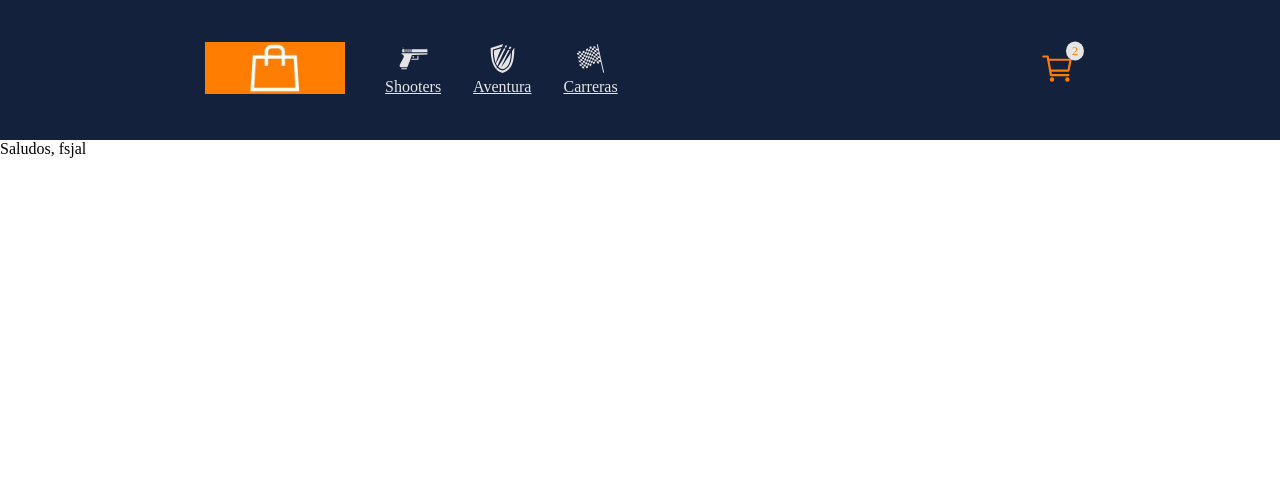
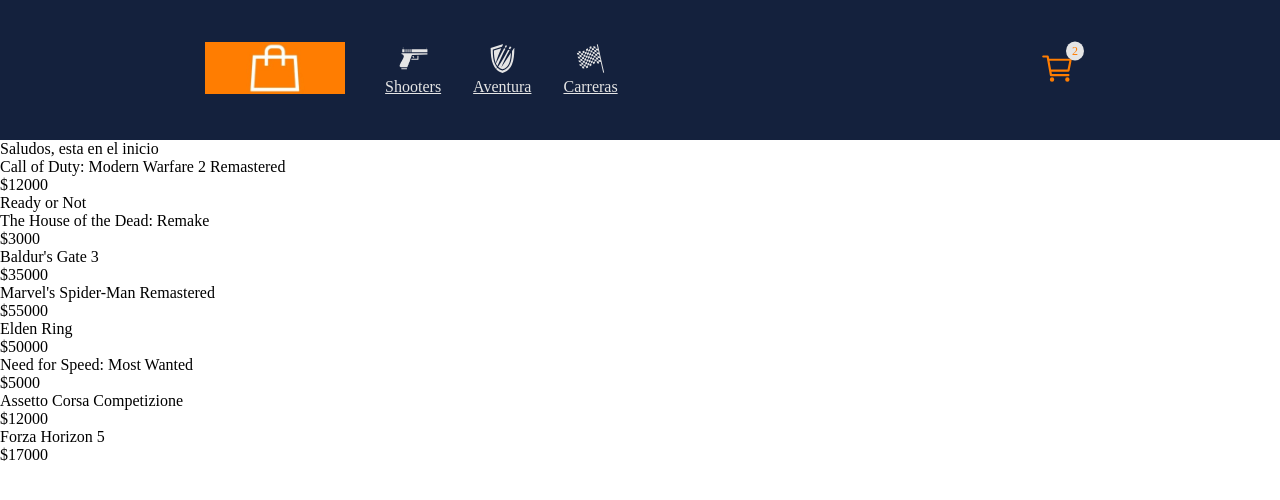
Before and after one commit to polter94/preEntrega1-ReactJS-Julio, a React (Vite) app: page / in a window 1280 px wide. Shown: the top 500 px of the page. Built offline with nearby package versions, Linux system fonts and the light colour scheme.

Commit message:
se rompen varias cosas tratando de implementar ItemList e Item

```diff
--- a/src/App.jsx
+++ b/src/App.jsx
@@ -10,12 +10,12 @@
     <Navbar />
 
     <Routes>
-      <Route path="/" element={<ItemListContainer saludo="fsjal"/>} />
-      <Route path="/categorias/:idCategoria" element={ <ItemListContainer saludo={" se ingreso a una ruta"} /> } />
+      <Route path="/" element={<ItemListContainer saludo="Saludos, esta en el inicio"/>} />
+      <Route path="/categorias/:idCategoria" element={ <ItemListContainer saludo={" se ingreso a la ruta: ???"}/> } />
     </Routes>
 
     </BrowserRouter>
   )
 }
 
-export default App
+export default App;
--- a/src/components/ItemListContainer/ItemListContainer.jsx
+++ b/src/components/ItemListContainer/ItemListContainer.jsx
@@ -1,9 +1,35 @@
+import { useState , useEffect } from "react"
+import obtenerProductos from "../../data/data"
+
 const itemListContainer = ( { saludo } ) => {
+  const [productos, setProductos] = useState([]);
+
+  useEffect (() => {
+    obtenerProductos()
+    .then ((respuesta) => {
+      setProductos (respuesta);
+    })
+    .catch ((error) => {
+      console.error(error);
+    })
+    .finally (() => {
+      console.log("promesa prometida");
+    });
+  }, []);
+
   return (
     <div>
-        <p>Saludos, {saludo}</p>
+        <p>{saludo}</p>
+        {
+          productos.map( (producto) => (
+            <div key={producto.id}>
+              {/* <img src={producto.cover} alt="" /> */}
+              <p>{producto.title}</p>
+              <p>{producto.price}</p>
+            </div> ) )
+        }
     </div>
   )
 }
 
-export default itemListContainer
+export default itemListContainer;
--- a/src/data/data.js
+++ b/src/data/data.js
@@ -2,88 +2,88 @@
     {
         id: "101" ,
         title: "Call of Duty: Modern Warfare 2 Remastered " ,
-        desc: "fjasdklvaienvonasdvkbhawvibaw;viuawilvugwligywsig" ,
-        price: "" ,
+        desc: "" ,
+        price: "$12000" ,
         category: "shooter" ,
         stock: "" ,
-        cover:
-    }
+        cover: ""
+    },
 
     {
         id: "102" ,
         title: "Ready or Not" ,
-        desc: " it to make a type specimen book. It has survived not only five centuries, but also the leap into electronic typesetting, remaining essentially unc" ,
+        desc: "$7000" ,
         price: "" ,
         category: "shooter" ,
         stock: "" ,
         cover: ""
-    }
+    },
 
     {
         id: "103" ,
         title: "The House of the Dead: Remake" ,
-        desc: " piece of classical Latin literature from 45 BC, making it over 2000 years old. Richard McClintock, a Latin professor at Hampden-Sydney College in Virginia, looked up one of the more obscure L" ,
-        price: "" ,
+        desc: "" ,
+        price: "$3000" ,
         category: "shooter" ,
         stock: "" ,
         cover: ""
-    }
+    },
 
     {
         id: "201" ,
         title: "Baldur's Gate 3" ,
-        desc: "by injected humour, or randomised words which don't look even slightly believable. If you are going to use a passage of Lorem" ,
-        price: "" ,
+        desc: "" ,
+        price: "$35000" ,
         category: "aventura" ,
         stock: "" ,
         cover: ""
-    }
+    },
 
     {
         id: "202" ,
         title: "Marvel's Spider-Man Remastered " ,
-        desc: "with a handful of model sentence structures, to generate Lorem Ipsum which looks reasonable. The generated Lorem Ipsu" ,
-        price: "" ,
+        desc: "" ,
+        price: "$55000" ,
         category: "aventura" ,
         stock: "" ,
         cover: ""
-    }
+    },
 
     {
         id: "203" ,
-        title: "ELDEN RING" ,
-        desc: "1500s, when an unknown printer took a galley of type and scrambled it " ,
-        price: "" ,
+        title: "Elden Ring" ,
+        desc: "" ,
+        price: "$50000" ,
         category: "aventura" ,
         stock: "" ,
         cover: ""
-    }
+    },
 
     {
         id: "301" ,
         title: "Need for Speed: Most Wanted" ,
-        desc: "veritatis et quasi architecto beatae vitae dicta sunt explicabo. Nemo enim ipsam voluptatem quia voluptas sit aspernatur aut odit aut fugit, sed " ,
-        price: "" ,
+        desc: "" ,
+        price: "$5000" ,
         category: "carreras" ,
         stock: "" ,
         cover: ""
-    }
+    },
 
     {
         id: "302" ,
         title: "Assetto Corsa Competizione " ,
-        desc: "pleasure itself, because it is pleasure, but because those who do not know how to pursue pleasure rationally encounter consequences that " ,
-        price: "" ,
+        desc: "" ,
+        price: "$12000" ,
         category: "carreras" ,
         stock: "" ,
         cover: ""
-    }
+    },
 
     {
         id: "303" ,
         title: "Forza Horizon 5" ,
-        desc: "fugit, sed quia consequuntur magni dolores eos qui ratione voluptatem sequi nesciunt. Neque porro quisquam est, qui dolorem ipsum quia " ,
-        price: "" ,
+        desc: "" ,
+        price: "$17000" ,
         category: "carreras" ,
         stock: "" ,
         cover: ""
```
